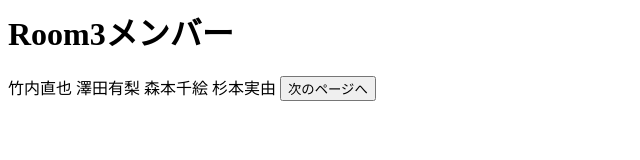
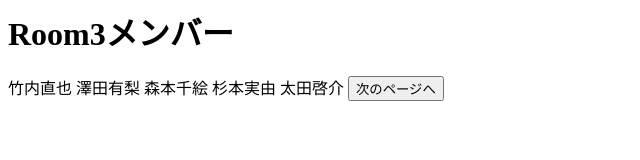
Before and after one commit to miyamired/it_intern, a plain HTML site: page index.html in a window 1280 px wide. Shown: the whole page, without its empty margins (0-640 px from the left). Drawn offline with Linux system fonts and the light colour scheme.

Commit message:
メンバーに大田さんの記載を追加

```diff
--- a/index.html
+++ b/index.html
@@ -9,6 +9,7 @@
 澤田有梨
 森本千絵
 杉本実由
+太田啓介
   <button>次のページへ</button>
 </body>
 </html>
```
